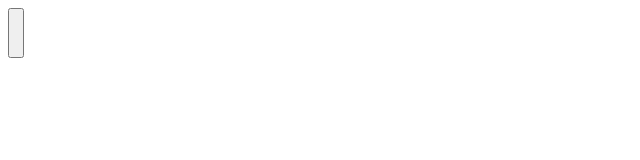
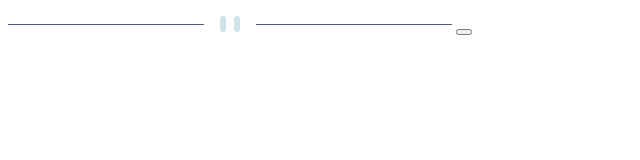
Before and after one commit to nsofianos/advice-generator, a website: page public/index.html in a window 1280 px wide. Shown: the whole page, without its empty margins (0-640 px from the left). Drawn offline with Linux system fonts and the light colour scheme.

Commit message:
add basic markup structure

```diff
--- a/public/index.html
+++ b/public/index.html
@@ -33,10 +33,20 @@
       }
     </style>
   </head>
+
   <body>
     <!-- Main site content -->
     <main>
-      <button style="height: 50px"></button>
+      <div class="main-container">
+        <span class="advice-number"></span>
+        <p class="quote"></p>
+        <img
+          class="divider"
+          src="./images/pattern-divider-desktop.svg"
+          alt="divider"
+        />
+        <button class="advice-reroll"></button>
+      </div>
     </main>
   </body>
 </html>
```
Also changed, not shown: public/images/favicon-32x32.png (renamed from images/favicon-32x32.png), public/images/icon-dice.svg (renamed from images/icon-dice.svg), public/images/pattern-divider-desktop.svg (renamed from images/pattern-divider-desktop.svg), public/images/pattern-divider-mobile.svg (renamed from images/pattern-divider-mobile.svg).
